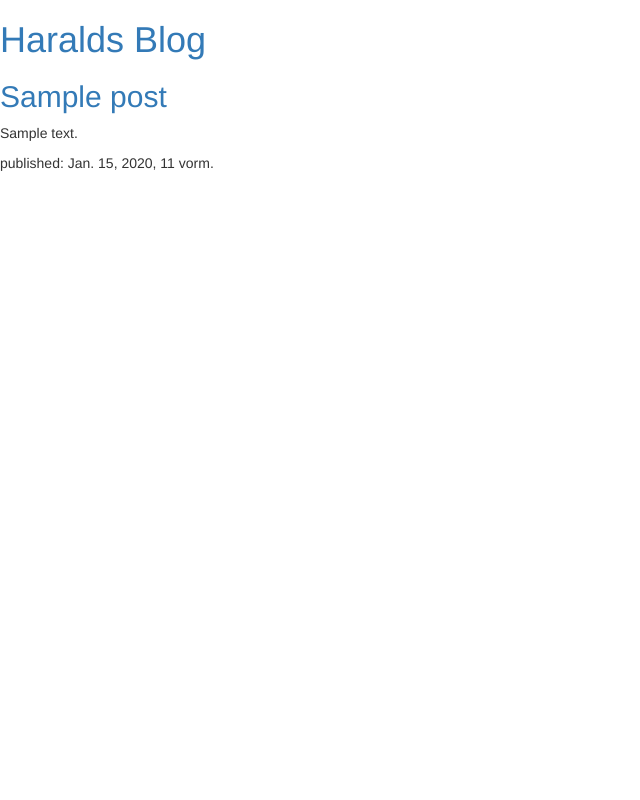
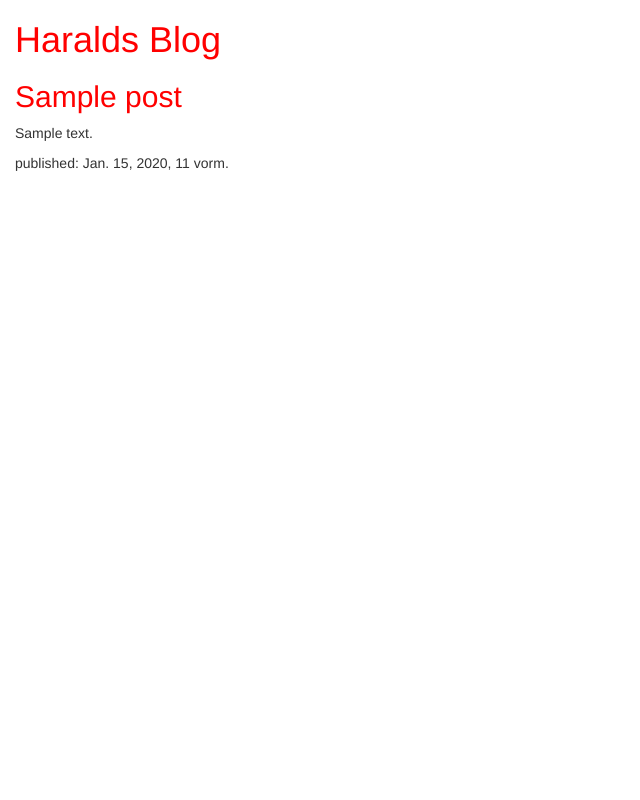
Before and after one commit to Zauberzunge/my-first-blog, a Django app: page / in a window 1280 px wide. Shown: the whole page, without its empty margins (0-640 px from the left). Run offline with Django 3.2, Linux system fonts and the light colour scheme; tables that the repository leaves empty hold one stand-in row (values such as "Sample post"); some libraries are stand-ins or nearby versions.

Commit message:
Signed-off-by: Zauberzunge <haraldwoerl@mail.de>

```diff
--- a/blog/static/css/blog.css
+++ b/blog/static/css/blog.css
@@ -1,3 +1,7 @@
 h1 a, h2 a {
-    color: #C2510FF;
+    color: red;
 }
+
+body {
+    padding-left: 15px;
+}
```
